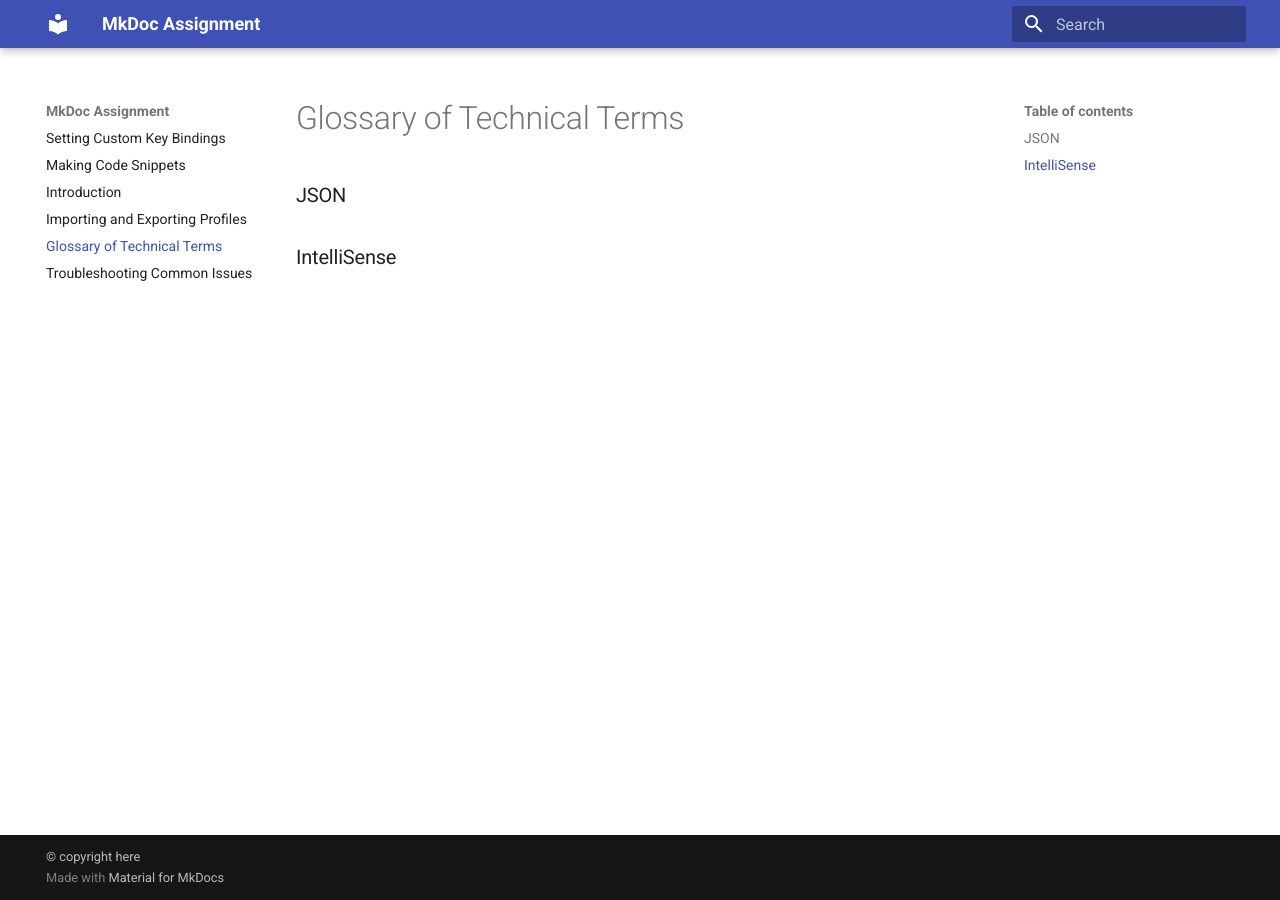
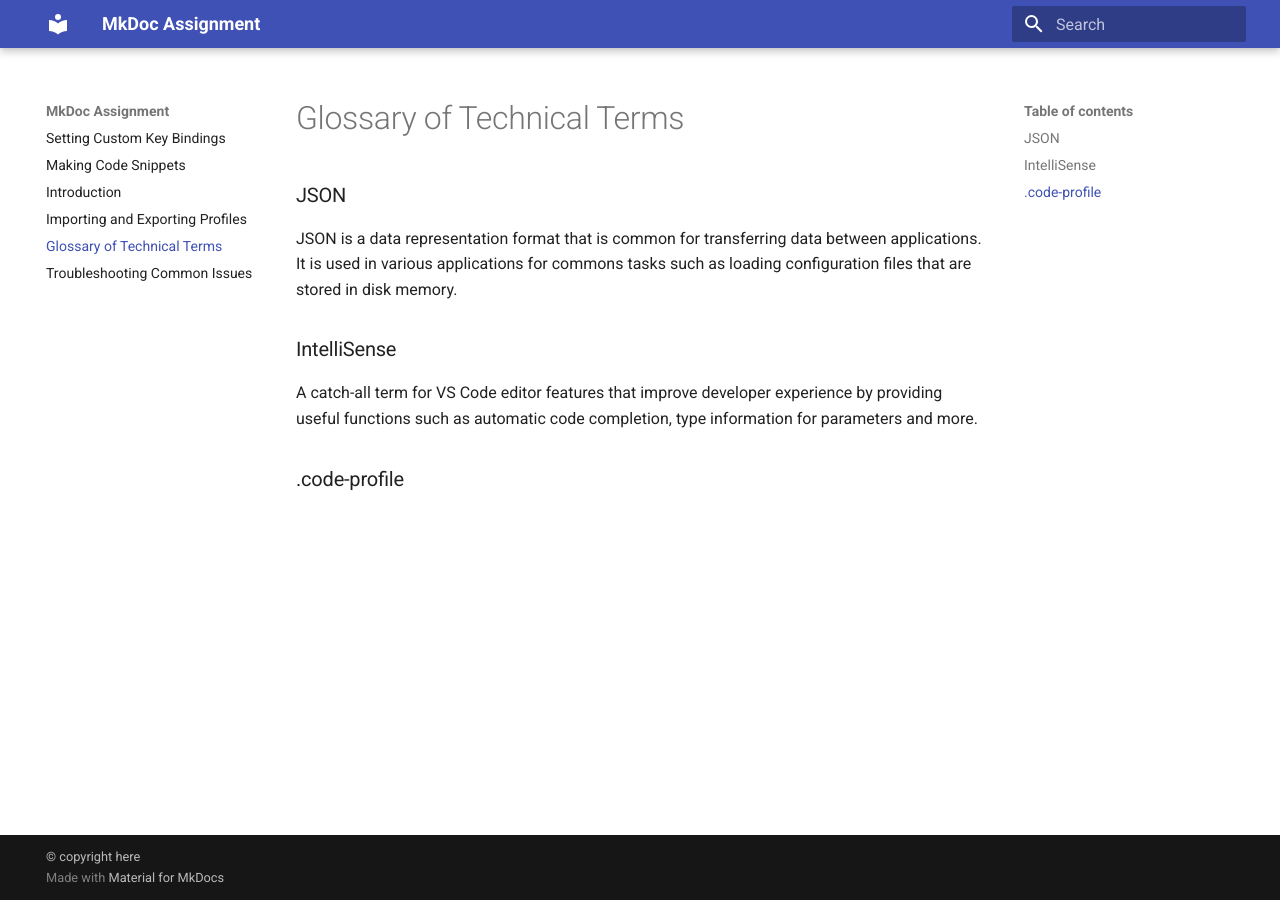
Before and after one commit to cc-dev-65535/mkdocs, an MkDocs documentation site: the page built from docs/glossary.md, in a window 1280 px wide. Built offline with MkDocs 1.6.1 and Material for MkDocs 9.7.7, drawn with Linux system fonts in a browser that asks for light colours.

```diff
--- a/docs/glossary.md
+++ b/docs/glossary.md
@@ -3,5 +3,9 @@ title: Glossary of Technical Terms
 ---
 
 ### JSON
+JSON is a data representation format that is common for transferring data between applications. It is used in various applications for commons tasks such as loading configuration files that are stored in disk memory.
 
 ### IntelliSense
+A catch-all term for VS Code editor features that improve developer experience by providing useful functions such as automatic code completion, type information for parameters and more.
+
+### .code-profile
```
Also changed, not shown: docs/troubleshooting.md (+6 -0 lines).
